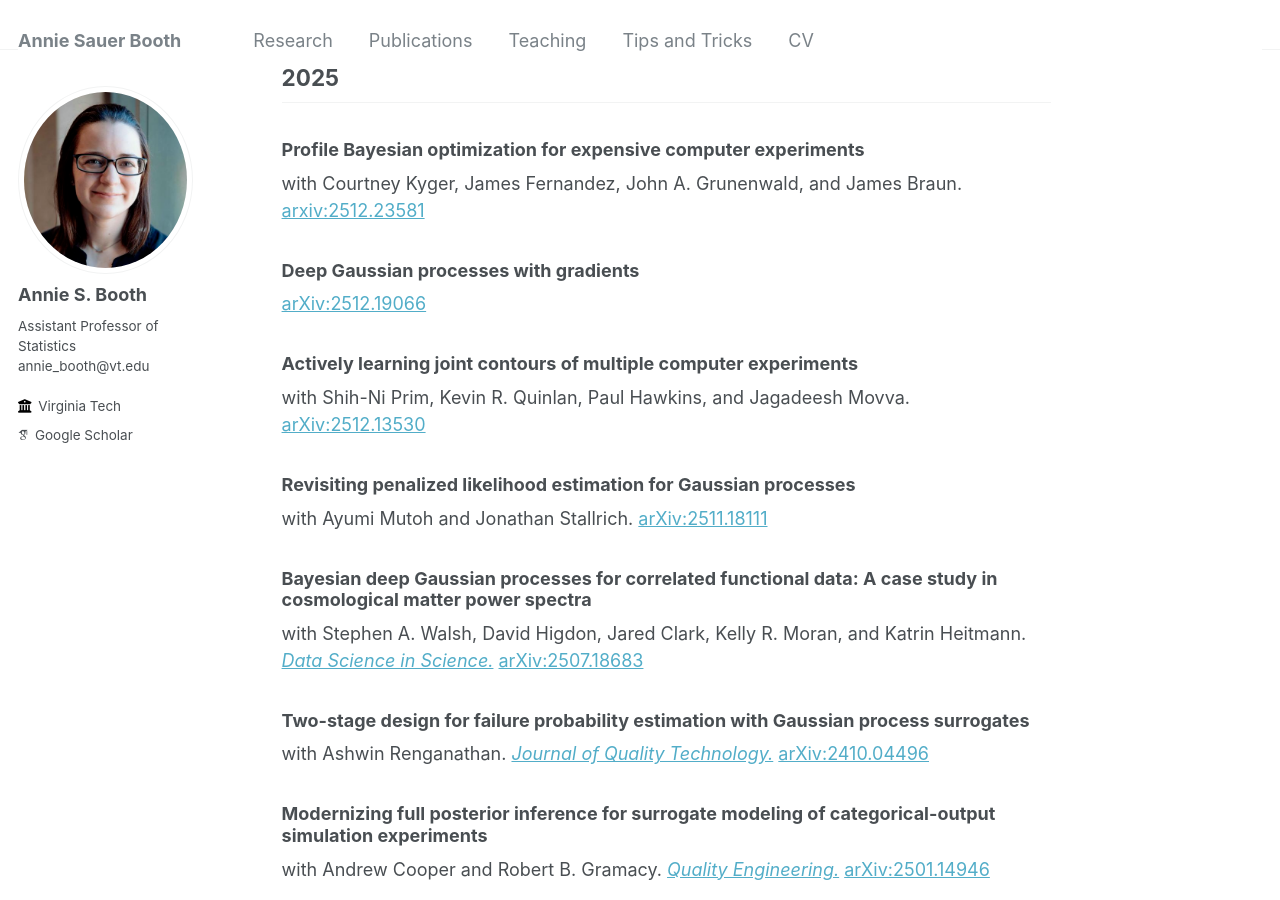
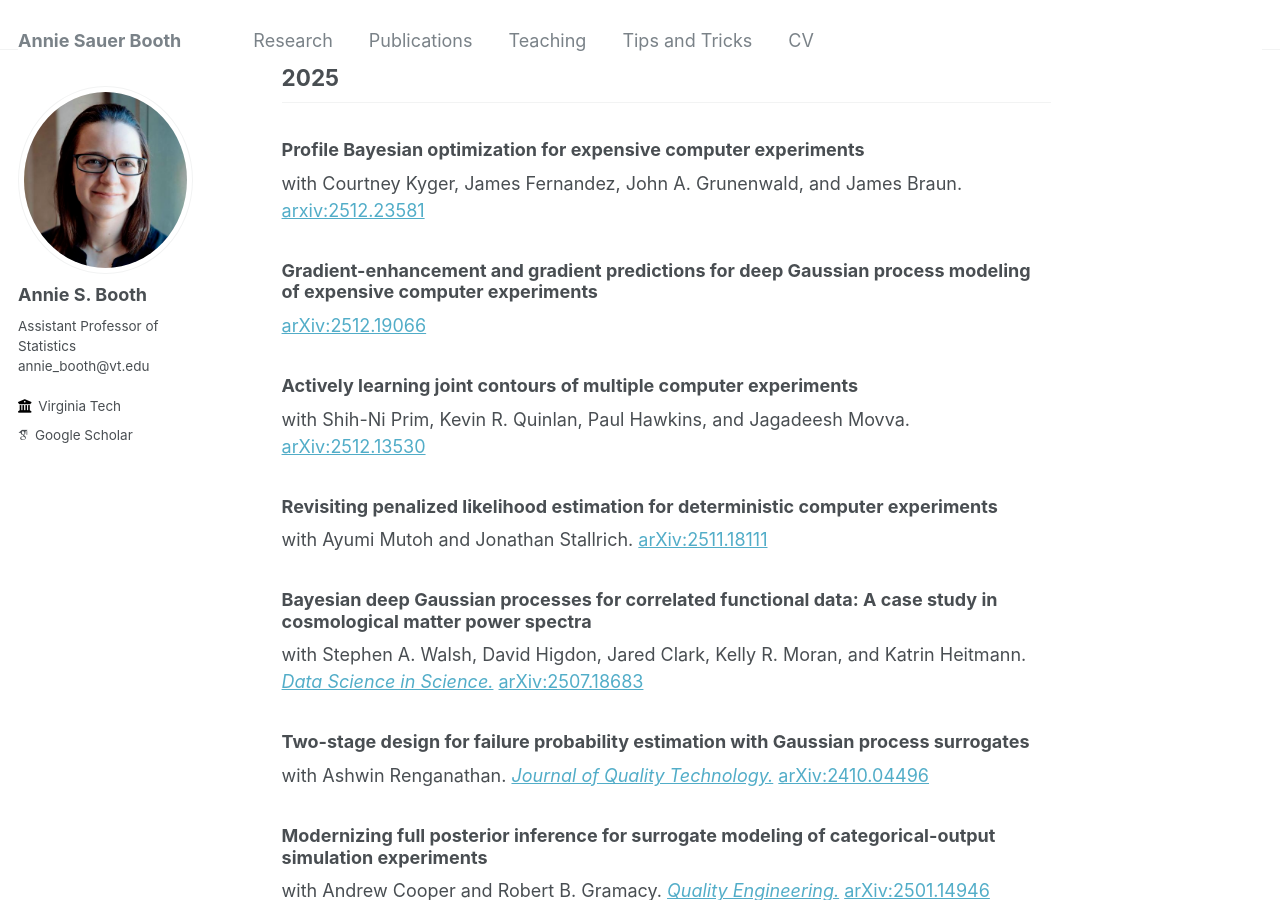
Before and after one commit to anniesbooth/anniesbooth.github.io, a Jekyll site: the page built from _pages/publications.md, in a window 1280 px wide and 900 px high, scrolled down 341 px. Built offline with Jekyll 4.4.1, drawn with Linux system fonts in a browser that asks for light colours; some web fonts are replaced.

Commit message:
update titles of two papers

```diff
--- a/_pages/publications.md
+++ b/_pages/publications.md
@@ -18,13 +18,13 @@ with Ashwin Renganathan. [arXiv:2603.20959](https://arxiv.org/pdf/2603.20959)
 ### Profile Bayesian optimization for expensive computer experiments
 with Courtney Kyger, James Fernandez, John A. Grunenwald, and James Braun. [arxiv:2512.23581](https://arxiv.org/pdf/2512.23581)
 
-### Deep Gaussian processes with gradients
+### Gradient-enhancement and gradient predictions for deep Gaussian process modeling of expensive computer experiments
 [arXiv:2512.19066](https://arxiv.org/pdf/2512.18066)
 
 ### Actively learning joint contours of multiple computer experiments
 with Shih-Ni Prim, Kevin R. Quinlan, Paul Hawkins, and Jagadeesh Movva. [arXiv:2512.13530](https://arxiv.org/pdf/2512.13530)
 
-### Revisiting penalized likelihood estimation for Gaussian processes
+### Revisiting penalized likelihood estimation for deterministic computer experiments
 with Ayumi Mutoh and Jonathan Stallrich. [arXiv:2511.18111](https://arxiv.org/pdf/2511.18111)
 
 ### Bayesian deep Gaussian processes for correlated functional data: A case study in cosmological matter power spectra
```
Also changed, not shown: 2 other files.
